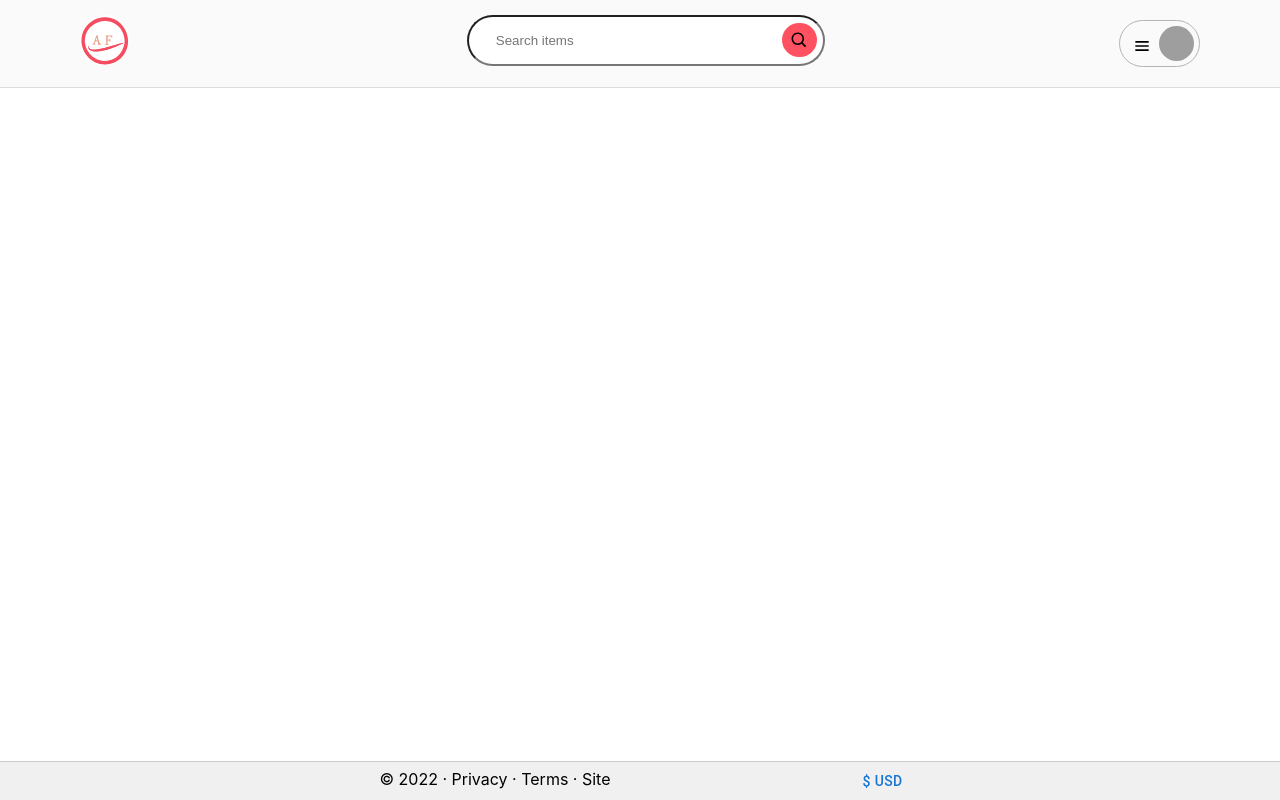
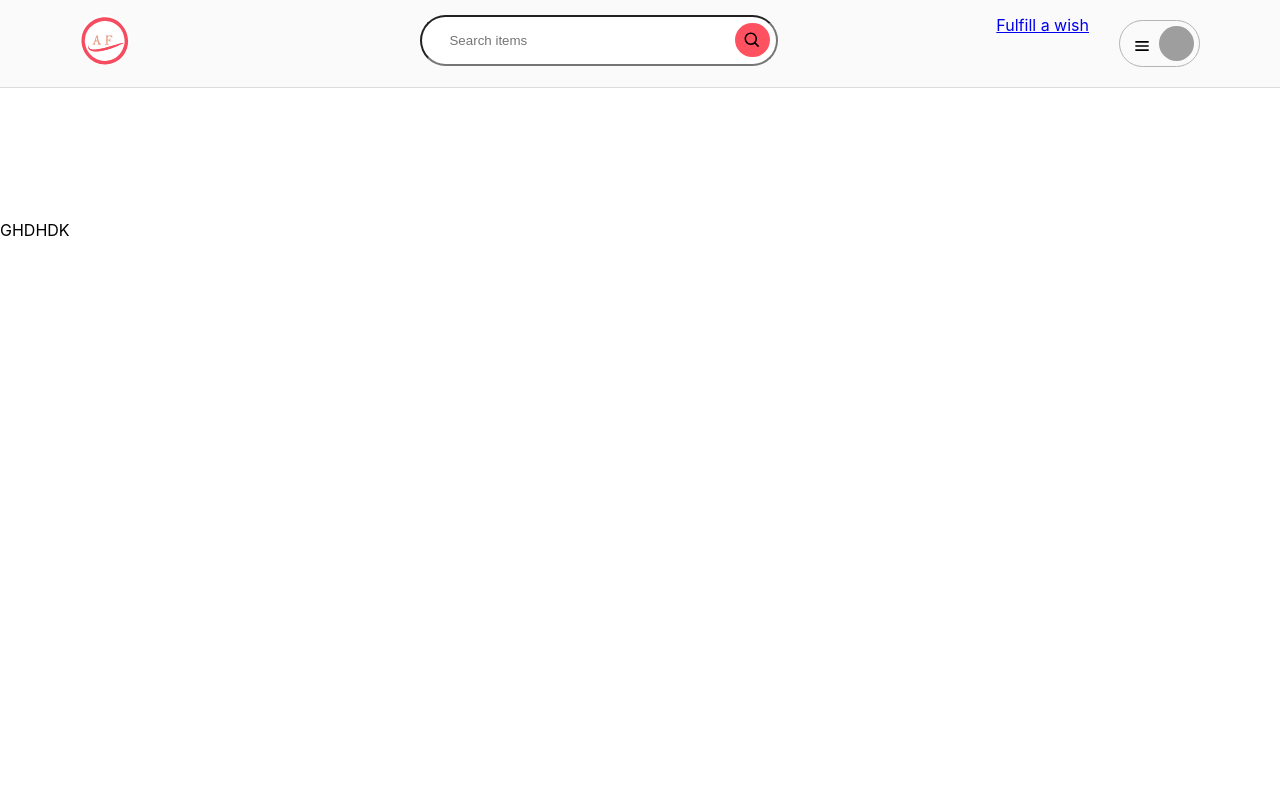
Before and after one commit to ibnbayo/cycler-circle-app, a React (Create React App) app: page /big in a window 1280 px wide. Built offline with nearby package versions, Linux system fonts and the light colour scheme; grey boxes are pictures that could not be loaded; some icons are missing.

Commit message:
Pass data from clicked vehicle

```diff
--- a/src/App.js
+++ b/src/App.js
@@ -19,27 +19,36 @@ function App() {
   const [play, setPlay] = useState("Lamborghini")
   const [selectedValue, setSelectedValue] = useState({title: "United States dollar", symbol: "$", id: 6, acronym: "USD"});
   const [currencyData,setCurrencyData] = useState({"rates": {"USD": 1}})
-
+  const [clickedVehicle, setClickedVehicle] = useState({})
+    // img: "https://www.cars-data.com/pictures/thumbs/350px/mazda/mazda-mx-30_4576_1.jpg",
+    // source: "https://www.cars-data.com/en/mazda",
+    // title: "Mazda MX-30",
+    // url: "https://www.cars-data.com/en/mazda/mx-30",})
+  console.log(clickedVehicle)
   return (
     <div className="App">
       <Favicon url={logo}></Favicon>
       <Header play={play} setPlay={setPlay}/>
+      {/* <Router> */}
       <Routes>
         <Route path='/'
           element={<>
-            <ImageSlider images={images} play={play} setPlay={setPlay} authed={true}/>
-            <Cars  play={play} setPlay={setPlay} selectedValue={selectedValue} currencyData={currencyData} authed={true}/>
+            <ImageSlider images={images} play={play} setPlay={setPlay} />
+            <Cars  play={play} setPlay={setPlay} selectedValue={selectedValue}
+              currencyData={currencyData}
+              setClickedVehicle={setClickedVehicle}/>
           </>}/>
-        <Route path='/no-search' element={<NoSearch/>}/>
+        <Route path = "/big" element={<ClickedCar clickedVehicle={clickedVehicle}/>}/>
       </Routes>
+      {/* </Router> */}
       {/* <ImageSlider images={images} play={play} setPlay={setPlay}/>
       <Cars  play={play} setPlay={setPlay} selectedValue={selectedValue} currencyData={currencyData}/> */}
-      <Footer
+      {/* <Footer
        selectedValue={selectedValue}
        setSelectedValue={setSelectedValue}
        currencyData={currencyData}
        setCurrencyData={setCurrencyData}
-       />
+       /> */}
 
     </div>
   );
--- a/src/components/Cars.js
+++ b/src/components/Cars.js
@@ -8,7 +8,7 @@ import Skeleton from '@mui/material/Skeleton'
 import {AiFillStar} from "react-icons/ai"
 
 
-function Cars({play, selectedValue, currencyData}) {
+function Cars({play, selectedValue, currencyData, setClickedVehicle}) {
 
     const [carz, setCarz] = useState([])
     const [isLoading, setLoading] = useState(true)
@@ -34,7 +34,7 @@ function Cars({play, selectedValue, currencyData}) {
             console.error(error);
         })
     },[])
-
+    console.log(play)
     // console.log(carz)
     // console.log(carSource)
     // console.log(carz[0].source)
@@ -88,6 +88,36 @@ function Cars({play, selectedValue, currencyData}) {
 
     }
 
+    const handleClick = e => {
+        let clickedDiv = e.currentTarget.children
+        let clickedTitle = clickedDiv[0].alt
+        let clickedImage = clickedDiv[0].src
+        let clickedPrice = clickedDiv[1].children[0].children[1].textContent
+        let clickedRating = clickedDiv[1].children[1].children[1].textContent
+        console.log(clickedTitle, clickedImage, clickedPrice, clickedRating);
+        let clickedObj = {
+            "title": clickedTitle,
+            "img": clickedImage,
+            "price": clickedPrice,
+            "rating": clickedRating,
+        }
+        console.log(clickedObj)
+        setClickedVehicle(clickedObj)
+        // let myObj = {
+        //     "title":
+        // }
+      };
+
+      function handleCar(filteredObj){
+        console.log(filteredObj.title)
+
+      }
+    // const handleCarClick = (filteredObj) => {
+    //     setClickedVehicle(filteredObj)
+    //     console.log(filteredObj)
+    // }
+    // console.log(clickedVehicle)
+
     let filteredArray = carz.filter((car) => (car.title.includes(`${play}`)))
     if (isLoading){
         return(<Skeleton variant="rectangular" width={310} height={218} sx={{
@@ -104,7 +134,7 @@ function Cars({play, selectedValue, currencyData}) {
             .map(
                 (filteredCar) => {
                 return (
-                <a href="/no-search" className="car-wrap" key={filteredCar.url/*carz.indexOf(car)*/}>
+                <a href="/big" target="_blank" rel="noreferrer" className="car-wrap" key={filteredCar.url} onClick={handleClick}>
                     <img className="car-img" src={`${filteredCar.img}`} alt={`${filteredCar.title}`}/>
                     <div className="car-info">
                         <div className="car-details">
--- a/src/components/ClickedCar.js
+++ b/src/components/ClickedCar.js
@@ -1,8 +1,16 @@
 import React from 'react'
+import {useEffect} from 'react'
+import './assets/ClickedCar.css'
 
-const ClickedCar = () => {
+function ClickedCar({clickedVehicle}){
+
+    console.log(clickedVehicle)
+
   return (
-    <div>ClickedCar</div>
+    <div className='clicked-car'>
+        {/* <h3>{`${clickedVehicle.title}`}</h3> */}
+        <div> GHDHDK </div>
+    </div>
   )
 }
 
--- a/src/components/Header.js
+++ b/src/components/Header.js
@@ -18,7 +18,7 @@ function Header({play,setPlay}) {
             </div>
             <div className='header-end'>
             <a className="wish-link" href="/">Fulfill a wish</a>
-            {/* <a className="test-link" href="/carousel">Fulfill a wish</a> */}
+            <a className="test-link" href="/carousel">Fulfill a wish</a>
             <div className='menu-wrap'>
             <div className='menu'>
             <BiMenu/>
--- /dev/null
+++ b/src/components/assets/ClickedCar.css
@@ -0,0 +1,3 @@
+.clicked-car{
+    margin-top: 200px;
+}
```
Also changed, not shown: src/index.js (+17 -0 lines).
